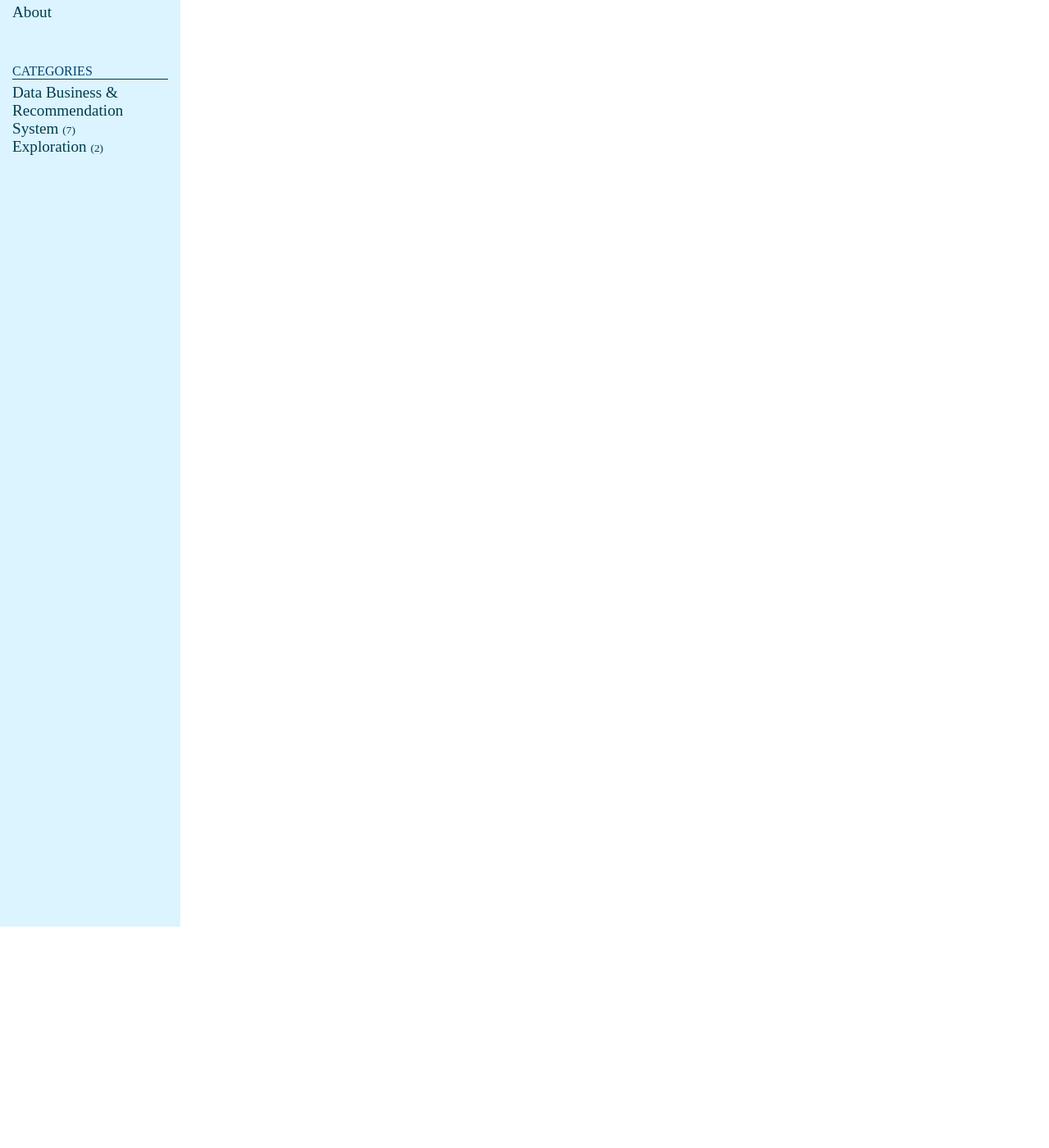
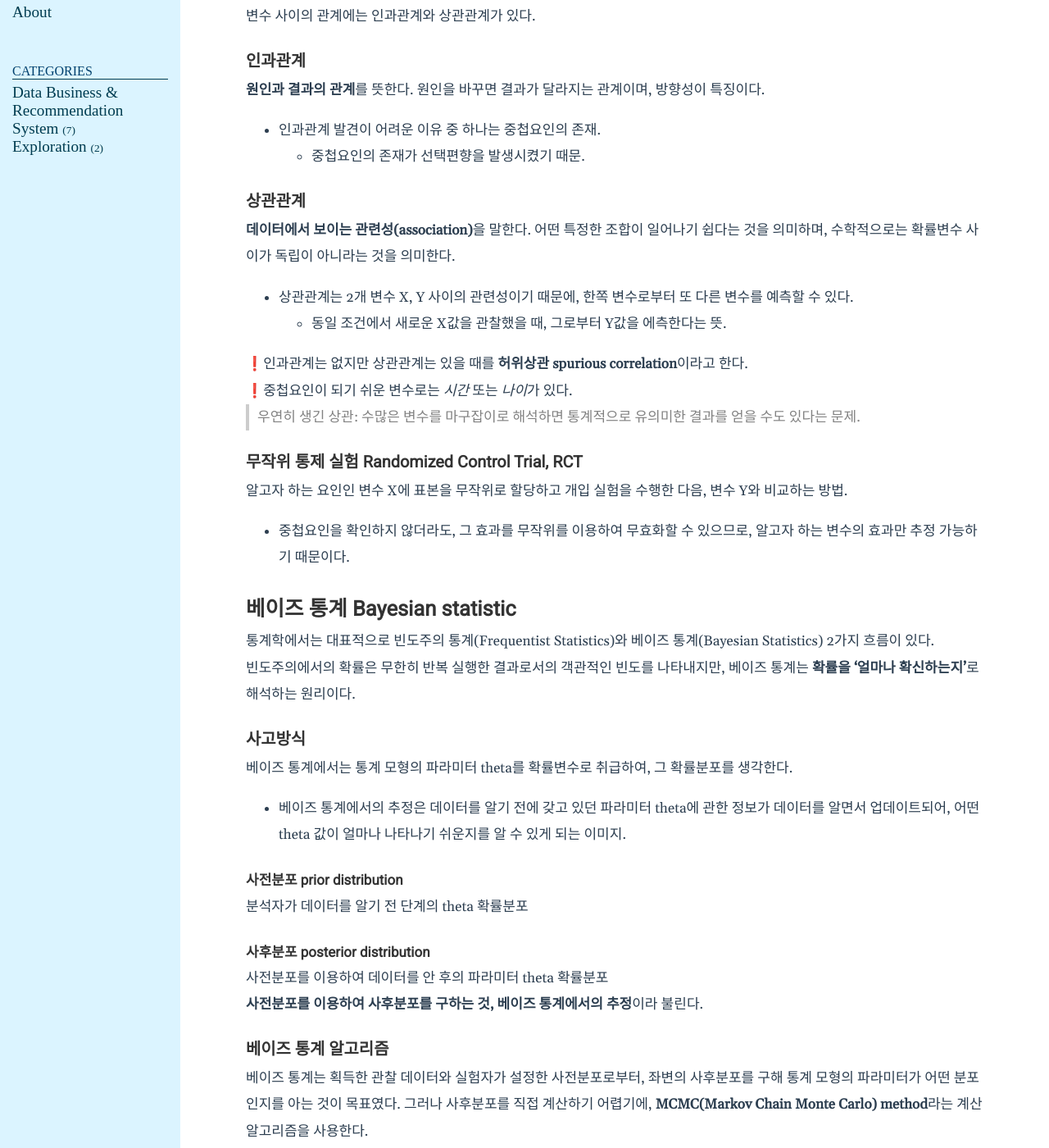
Before and after one commit to choiwlsd/choiwlsd.github.io, a Jekyll site: the page built from _posts/2024-11-05-DB-RS5.markdown, in a window 1280 px wide and 1400 px high, scrolled down 270 px. Shown: the whole window at 82% size. Built offline with Jekyll 4.4.1, drawn with Linux system fonts in a browser that asks for light colours; some of the changed text lies outside the part shown.

Commit message:
Fix: add content of post

```diff
--- a/_posts/2024-11-05-DB-RS5.markdown
+++ b/_posts/2024-11-05-DB-RS5.markdown
@@ -6,3 +6,65 @@ category: [Data Business & Recommendation System]
 ---
 
 > 📌통계 101 X 데이터 분석 **Chapter 10-11**
+
+## 인과와 상관
+
+변수 사이의 관계에는 인과관계와 상관관계가 있다.
+
+### 인과관계
+
+**원인과 결과의 관계**를 뜻한다. 원인을 바꾸면 결과가 달라지는 관계이며, 방향성이 특징이다.
+
+- 인과관계 발견이 어려운 이유 중 하나는 중첩요인의 존재.
+  - 중첩요인의 존재가 선택편향을 발생시켰기 때문.
+
+### 상관관계
+
+**데이터에서 보이는 관련성(association)**을 말한다. 어떤 특정한 조합이 일어나기 쉽다는 것을 의미하며, 수학적으로는 확률변수 사이가 독립이 아니라는 것을 의미한다.
+
+- 상관관계는 2개 변수 X, Y 사이의 관련성이기 때문에, 한쪽 변수로부터 또 다른 변수를 예측할 수 있다.
+  - 동일 조건에서 새로운 X값을 관찰했을 때, 그로부터 Y값을 에측한다는 뜻.
+
+❗인과관계는 없지만 상관관계는 있을 때를 **허위상관 spurious correlation**이라고 한다.
+
+❗중첩요인이 되기 쉬운 변수로는 _시간_ 또는 *나이*가 있다.
+
+> 우연히 생긴 상관: 수많은 변수를 마구잡이로 해석하면 통계적으로 유의미한 결과를 얻을 수도 있다는 문제.
+
+### 무작위 통제 실험 Randomized Control Trial, RCT
+
+알고자 하는 요인인 변수 X에 표본을 무작위로 할당하고 개입 실험을 수행한 다음, 변수 Y와 비교하는 방법.
+
+- 중첩요인을 확인하지 않더라도, 그 효과를 무작위를 이용하여 무효화할 수 있으므로, 알고자 하는 변수의 효과만 추정 가능하기 때문이다.
+
+## 베이즈 통계 Bayesian statistic
+
+통계학에서는 대표적으로 빈도주의 통계(Frequentist Statistics)와 베이즈 통계(Bayesian Statistics) 2가지 흐름이 있다.
+
+빈도주의에서의 확률은 무한히 반복 실행한 결과로서의 객관적인 빈도를 나타내지만, 베이즈 통계는 **확률을 '얼마나 확신하는지'**로 해석하는 원리이다.
+
+### 사고방식
+
+베이즈 통계에서는 통계 모형의 파라미터 theta를 확률변수로 취급하여, 그 확률분포를 생각한다.
+
+- 베이즈 통계에서의 추정은 데이터를 알기 전에 갖고 있던 파라미터 theta에 관한 정보가 데이터를 알면서 업데이트되어, 어떤 theta 값이 얼마나 나타나기 쉬운지를 알 수 있게 되는 이미지.
+
+#### 사전분포 prior distribution
+
+분석자가 데이터를 알기 전 단계의 theta 확률분포
+
+#### 사후분포 posterior distribution
+
+사전분포를 이용하여 데이터를 안 후의 파라미터 theta 확률분포
+
+**사전분포를 이용하여 사후분포를 구하는 것, 베이즈 통계에서의 추정**이라 불린다.
+
+### 베이즈 통계 알고리즘
+
+베이즈 통계는 획득한 관찰 데이터와 실험자가 설정한 사전분포로부터, 좌변의 사후분포를 구해 통계 모형의 파라미터가 어떤 분포인지를 아는 것이 목표였다. 그러나 사후분포를 직접 계산하기 어렵기에, **MCMC(Markov Chain Monte Carlo) method**라는 계산 알고리즘을 사용한다.
+
+#### MCMC method
+
+특정 확률분포를 따르는 난수 발생 알고리즘.
+
+베이즈 통계에서는 이것을 이용하여 사후 분포를 따르는 난수를 발생시키고, 그 난수의 집합을 관찰함으로써 사후 분포의 성질을 분석한다.
```
